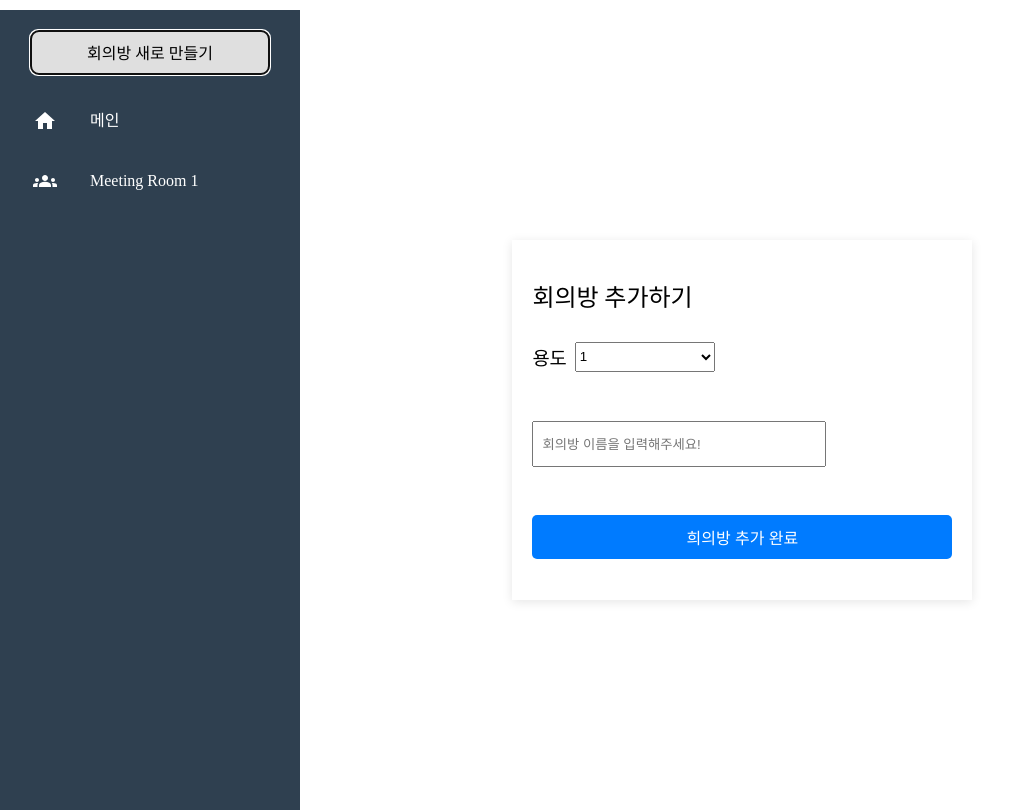
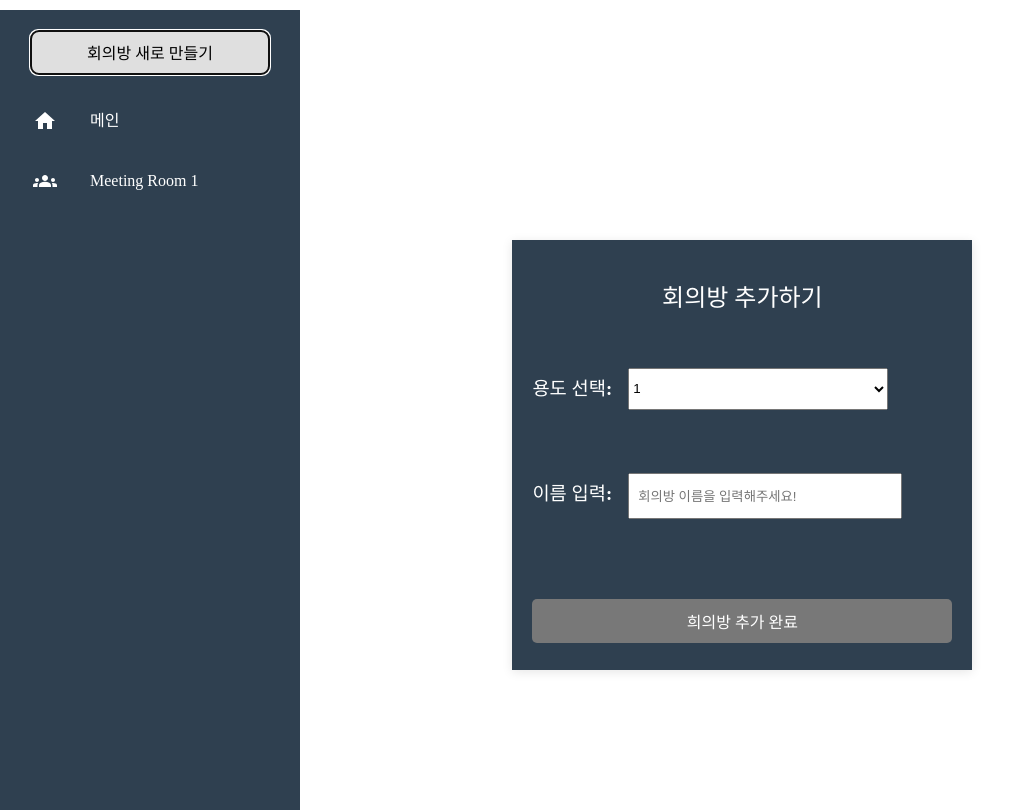
Before and after one commit to hyunho4532/Hear-, a React (Vite) app: page / in a window 1280 px wide. Both pictures are taken after a click on the button "회의방 새로 만들기". Shown: the whole page, without its empty margins (0-1035 px from the left). Built offline with nearby package versions, Linux system fonts and the light colour scheme; no server answers; a web font is replaced by a local one.

Commit message:
Dev . supabase setting && data insert test

```diff
--- a/package.json
+++ b/package.json
@@ -13,6 +13,8 @@
     "@emotion/react": "^11.13.0",
     "@emotion/styled": "^11.13.0",
     "@mui/icons-material": "^5.16.7",
+    "@supabase/supabase-js": "^2.45.1",
+    "dotenv": "^16.4.5",
     "react": "^18.3.1",
     "react-dom": "^18.3.1",
     "zustand": "^4.5.4"
--- a/src/App.css
+++ b/src/App.css
@@ -18,44 +18,59 @@ body {
   top: 30%;
   left: 16%;
   width: 420px;
-  height: 320px;
+  height: 390px;
   padding: 20px;
   border: none;
-  background: white;
+  background: #2F4050;
   box-shadow: 0 2px 10px rgba(0, 0, 0, 0.1);
 }
 
 .Dialog .DialogTitle {
   margin-bottom: 10px;
+  color: white;
+  font-family: 'yg-jalnan';
+  text-align: center;
 }
 
-.Dialog .DialogContent {
+.Dialog .DialogPurpose {
   display: flex;
+  margin-top: 40px;
+  color: white;
+  font-family: 'yg-jalnan';
+}
+
+.Dialog .DialogMeeting {
+  display: flex;
+  margin-top: 40px;
+  color: white;
+  font-family: 'yg-jalnan';
 }
 
 .Dialog .DialogSelect {
-  width: 140px;
-  height: 30px;
-  margin-top: 16px;
-  margin-left: 8px;
+  width: 260px;
+  height: 42px;
+  margin-top: 12px;
+  margin-left: 16px;
 }
 
 .Dialog .DialogInput {
-  width: 280px;
+  width: 260px;
   height: 40px;
-  margin-top: 30px;
+  margin-top: 12px;
+  margin-left: 16px;
   padding-left: 8px;
 }
 
 .Dialog .DialogButton {
   width: 100%;
   padding: 10px;
-  background-color: #007bff;
+  background-color: #787878;
   color: white;
   border: none;
   border-radius: 5px;
   cursor: pointer;
-  margin-top: 48px;
+  margin-top: 72px;
+  font-family: 'yg-jalnan';
 }
 
 .SidebarList {
--- a/src/component/dialog/MeetingRoom.tsx
+++ b/src/component/dialog/MeetingRoom.tsx
@@ -1,27 +1,41 @@
 import { MeetingRoom } from "@mui/icons-material"
-import { useState } from "react"
+import { ChangeEvent, useState } from "react"
+import { supabase } from "../../supabase";
+
+export type MeetingRoomProps = {
+    open: boolean,
+    sidebarData: {
+        title: string;
+        icon: JSX.Element;
+        link: string;
+    }[],
+    setSidebarData: React.Dispatch<React.SetStateAction<{
+        title: string;
+        icon: JSX.Element;
+        link: string;
+    }[]>>
+}
 
 export function MeetingRoomDialog({
     open,
     sidebarData,
     setSidebarData
-}: {
-    open: any,
-    sidebarData: any,
-    setSidebarData: any
-}) {
+}: MeetingRoomProps) {
 
     const [meetingRoom, setMeetingRoom] = useState('');
 
-    const addMeetingRoom = () => {
-        setSidebarData([...sidebarData, {
-            title: meetingRoom,
-            icon: <MeetingRoom />,
-            link: ''
-        }])
+    const addMeetingRoom = async () => {
+
+        console.log(meetingRoom);
+
+        const { data, error } = await supabase.from('MeetingRoom').insert({ title: meetingRoom });
+
+        if (error) {
+            console.log("에러 발생" + error);
+        }
     }
 
-    const onChange = (event: any) => {
+    const onChange = (event: ChangeEvent<HTMLInputElement>) => {
         setMeetingRoom(event.target.value);
     }
 
@@ -30,15 +44,20 @@ export function MeetingRoomDialog({
             <h2 className="DialogTitle">
                 회의방 추가하기
             </h2>
-            <div className="DialogContent">
-                <h3>용도</h3>
+            <div className="DialogPurpose">
+                <h3>용도 선택: </h3>
                 <select className="DialogSelect">
                     <option>1</option>
                 </select>
             </div>
-            <input className="DialogInput"
+
+            <div className="DialogMeeting">
+                <h3>이름 입력: </h3>
+                <input className="DialogInput"
                    placeholder="회의방 이름을 입력해주세요!"
                    onChange={onChange}  />
+            </div>
+
             <button className="DialogButton"
                     onClick={() => addMeetingRoom()}>희의방 추가 완료</button>
         </dialog>
--- /dev/null
+++ b/src/supabase.ts
@@ -0,0 +1,6 @@
+import { createClient } from '@supabase/supabase-js'
+
+const supabaseUrl = import.meta.env.VITE_SUPABASE_URL
+const supabaseKey = import.meta.env.VITE_SUPABASE_ANON_KEY
+
+export const supabase = createClient(supabaseUrl, supabaseKey!)
```
Also changed, not shown: 2 other files (tests, documents, lock files or other folders).
